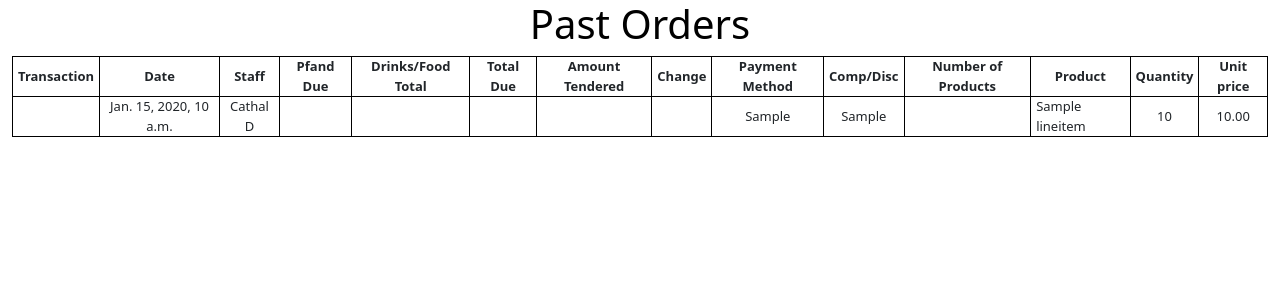
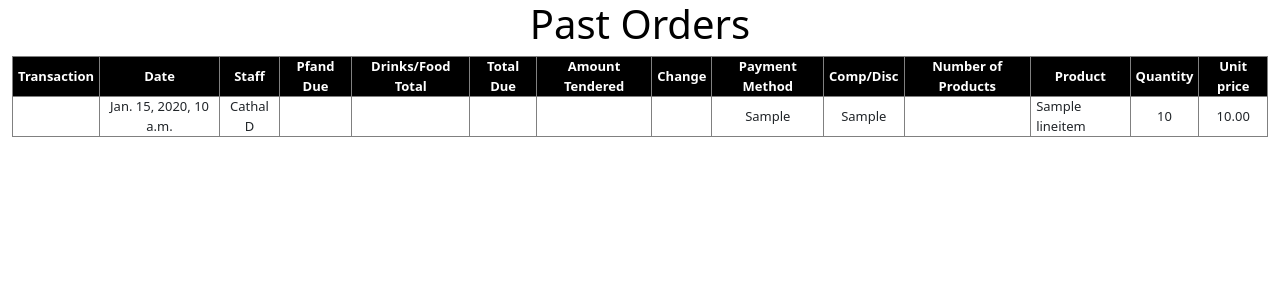
Before and after one commit to CathalDolan/IPUHAEL_EPOS, a Django app: page /past_orders in a window 1280 px wide. Shown: the top 300 px of the page. Run offline with Django 4.2, Linux system fonts and the light colour scheme; data comes from the database, SQL or seed files in the repository; tables that the repository leaves empty hold one stand-in row (values such as "Sample post").

Commit message:
Set sticky header for past orders table

```diff
--- a/index/static/css/past_orders.css
+++ b/index/static/css/past_orders.css
@@ -7,6 +7,14 @@ th, tr {
     text-align: center;
 }
 
+th {
+    position: sticky;
+    top: 0;
+    color: #fff;
+    background-color: #000;
+    border: 1px solid grey;
+}
+
 th, td {
     padding: 0 5px;
     font-size: small;
@@ -14,13 +22,14 @@ th, td {
 
 table {
     margin: auto;
+    position: relative;
 }
 
 .left-align {
     text-align: left;
 }
 
-table, th, td {
-  border: 1px solid black;
+table, td {
+  border: 1px solid grey;
   border-collapse: collapse;
 }
```
